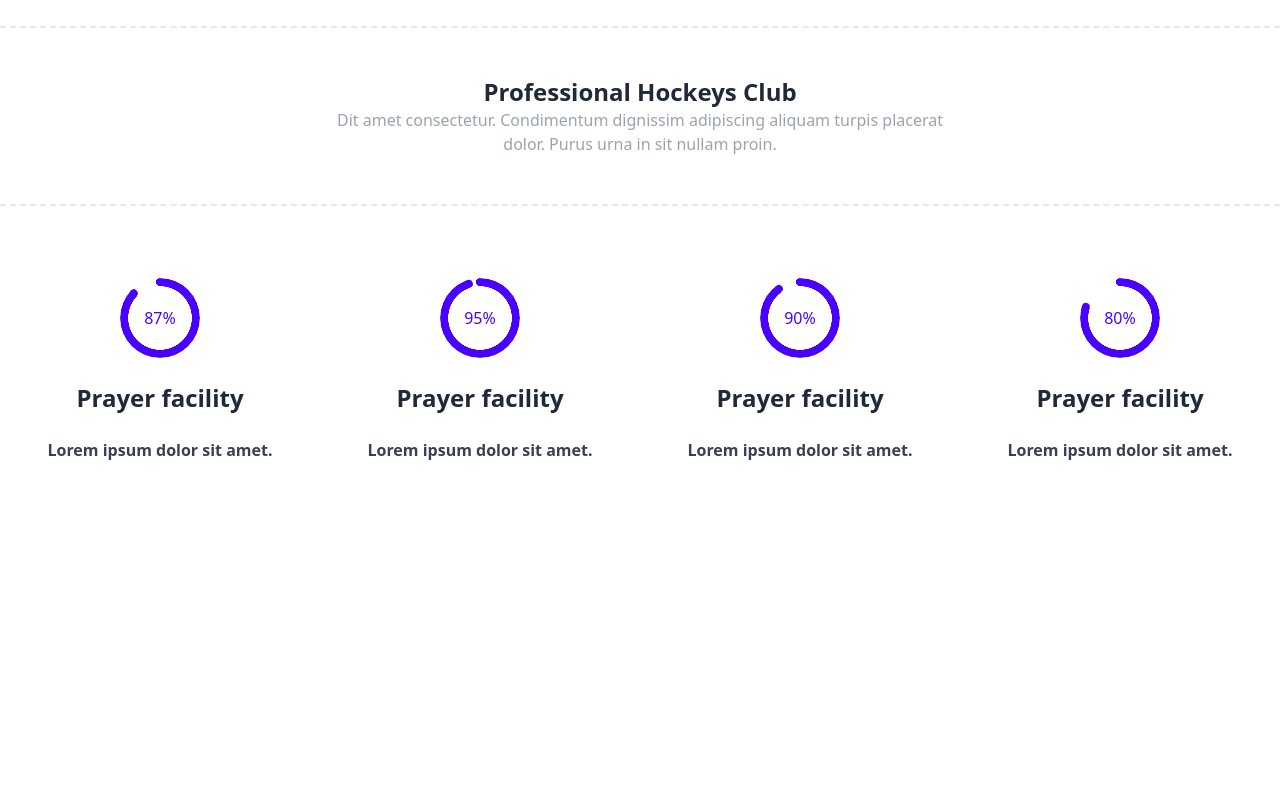
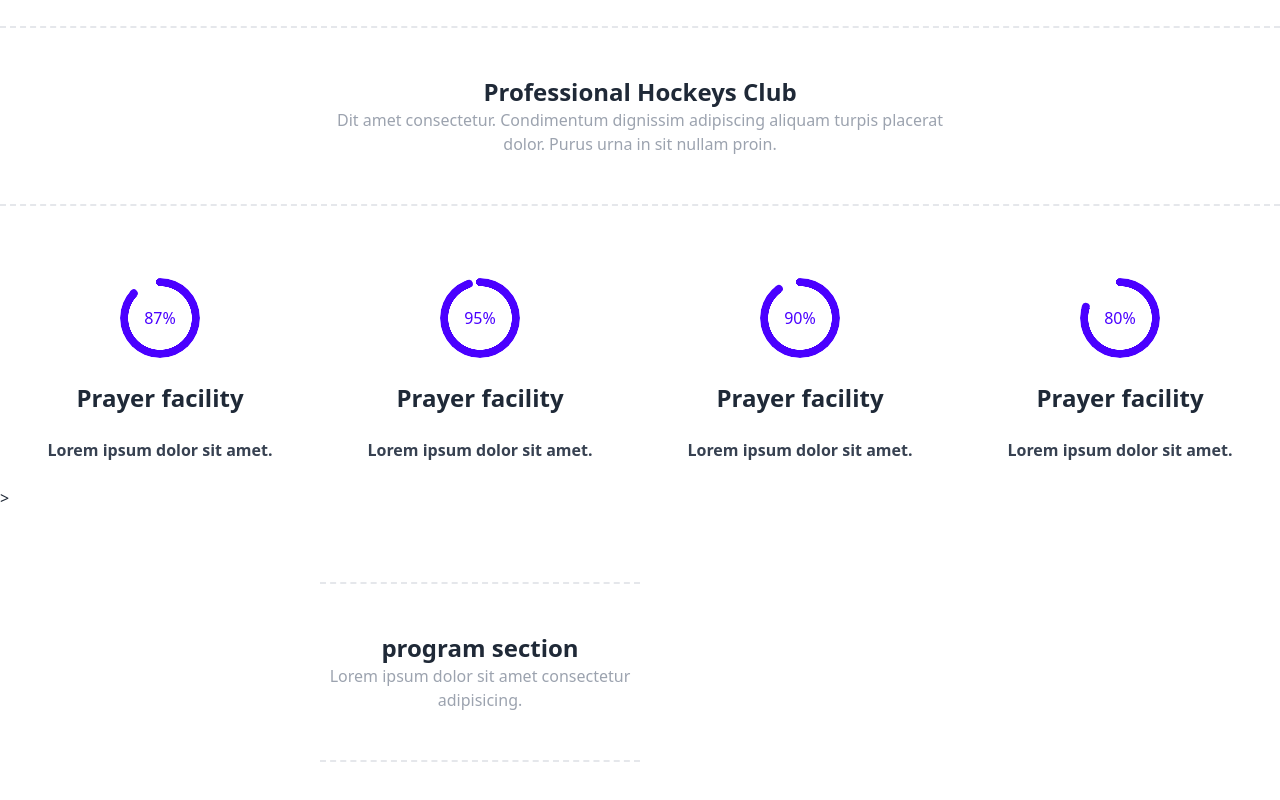
Before and after one commit to islamrifatislam/b-9-hockey-practice, a plain HTML site: page index.html in a window 1280 px wide. Shown: the part 1152-1952 px from the top of the page. Before the commit the page ends 1734 px from the top, so only its background shows below. Drawn offline with nearby package versions, Linux system fonts and the light colour scheme.

Commit message:
program section

```diff
--- a/index.html
+++ b/index.html
@@ -137,8 +137,16 @@
   <h6 class="text-2xl font-bold">Prayer facility</h6>
  <p class="text-gray-700 font-semibold">Lorem ipsum dolor sit amet.</p>
 </div>
-
+<!-- program section -->
+<!-- <section class="my-24 w-12/3> -->
+>
+  <!-- <div class="border-y-[2px] border-dashed py-12  text-center flex flex-col items-center justify-center"> -->
+                                        <section class="my-24 w-12/3">
+<div class="text-center border-y-2 border-dashed py-12 flex flex-col item center justify-center ">
+ <h1 class="text-2xl font-semibold">program section </h1>
+ <p class="text-gray-400">Lorem ipsum dolor sit amet consectetur adipisicing.</p>
   </div>
-  </main>
+</section>
+</main>
 </body>
 </html>
```
